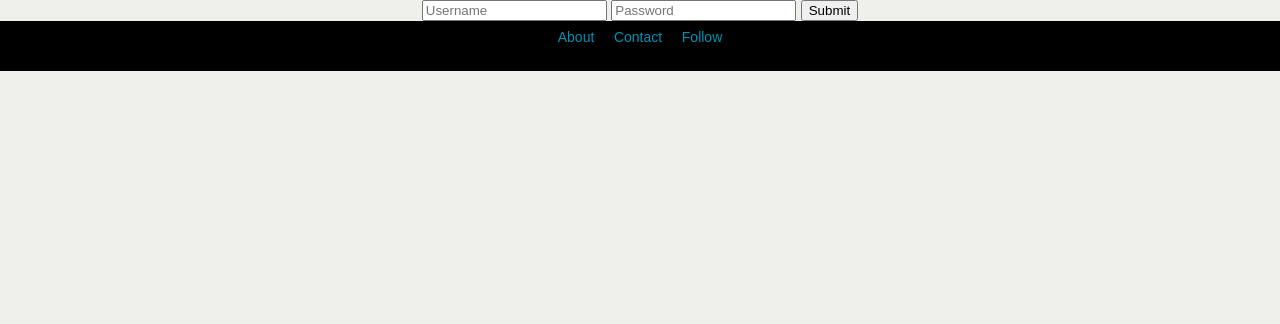
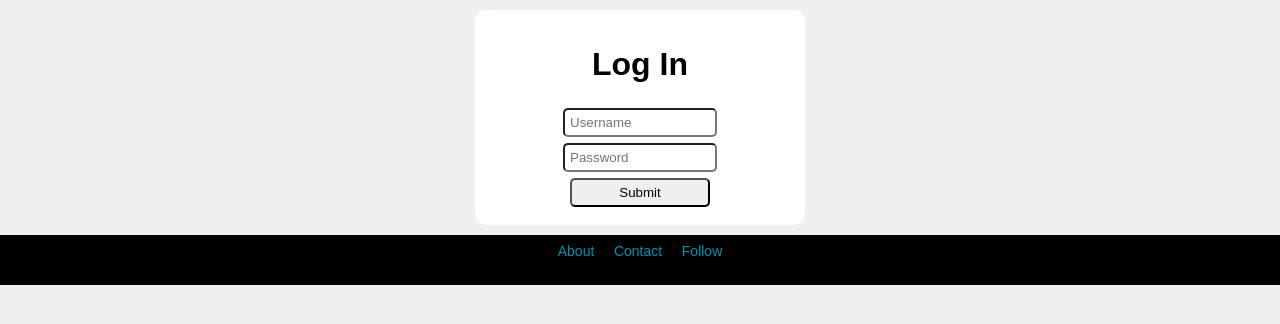
Before and after one commit to daisyinaglass/the-practical-student, a PHP site: page /login.php in a window 1280 px wide. Shown: the part 74-398 px from the top of the page. Run offline with PHP 8.4, Linux system fonts and the light colour scheme; data that the repository does not hold is empty.

Commit message:
Added style to login form
Altered register-style.css to accommodate for login form.

```diff
--- a/Assignment 2/login.php
+++ b/Assignment 2/login.php
@@ -16,6 +16,7 @@
 	<link type="text/css" rel="stylesheet" href="style.css" />
 	<script type="text/javascript" src="checkSearch.js"></script>
 	<script type="text/javascript" src="checkLoginFields.js"></script>
+	<link rel="stylesheet" type="text/css" href="register-style.css">
 </head>
 <body>
 	<header>
@@ -56,6 +57,7 @@
 
 	<div id="content">
 		<div id="login">
+			<h1>Log In</h1>
 			<form action="" method="post" onsubmit="return checkLoginFields(this)">
 				<input type="text" placeholder="Username" name="username" id="username" />
 				<input type="password" placeholder="Password" name="password" id="passowrd" />
--- a/Assignment 2/register-style.css
+++ b/Assignment 2/register-style.css
@@ -1,4 +1,4 @@
-.register-box {
+.register-box, #login {
 	clear: both;
 	height: 100%;
 	width: 300px;
@@ -9,11 +9,11 @@
 	background-color: #FFF;
 	border-radius: 10px;
 }
-.register-box form {
+.register-box form, #login form {
 	margin: 0 auto;
 	padding: 0;
 }
-.register-box form input {
+.register-box form input, #login form input {
 	padding: 5px;
 	margin: 3px;
 	width: 140px;
```
